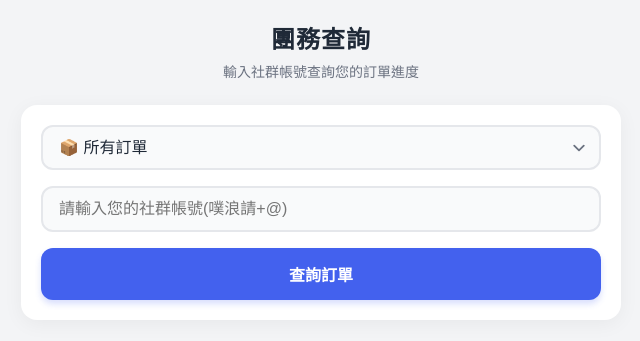
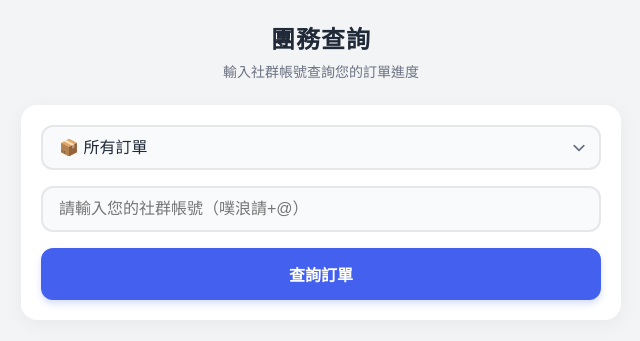
Before and after one commit to surakadesu/-, a plain HTML site: page index.html in a window 1280 px wide. Shown: the full height of the page, 319-959 px from the left. Drawn offline with Linux system fonts and the light colour scheme.

Commit message:
Update index.html

```diff
--- a/index.html
+++ b/index.html
@@ -271,7 +271,7 @@
         </div>
         <div class="form-group">
             <input id="nameInput" type="text" class="form-control"
-                   placeholder="請輸入您的社群帳號(噗浪請+@)"
+                   placeholder="請輸入您的社群帳號（噗浪請+@）"
                    onkeypress="if(event.key === 'Enter') searchOrder()">
         </div>
         <button class="btn-search" onclick="searchOrder()">查詢訂單</button>
```
